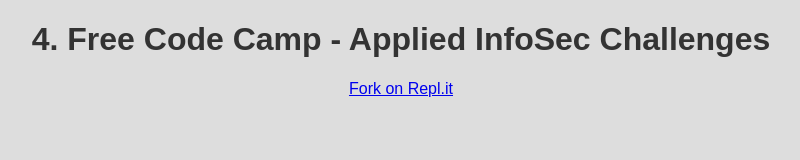
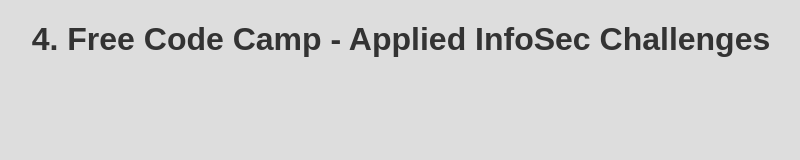
Before and after one commit to freeCodeCamp/boilerplate-infosec, a website: page views/index.html in a window 1280 px wide. Shown: the whole page, without its empty margins (239-1039 px from the left). Drawn offline with Linux system fonts and the light colour scheme; files that its build step writes are made by us from their sources.

Commit message:
Remove replit reference (#79)
Related to https://github.com/freeCodeCamp/freeCodeCamp/issues/54088

```diff
--- a/views/index.html
+++ b/views/index.html
@@ -20,11 +20,5 @@
     <main>
     </main>
 
-    <footer>
-      <a href="https://repl.it/github/freeCodeCamp/boilerplate-infosec">
-        Fork on Repl.it
-      </a>
-    </footer>
-
   </body>
 </html>
```
